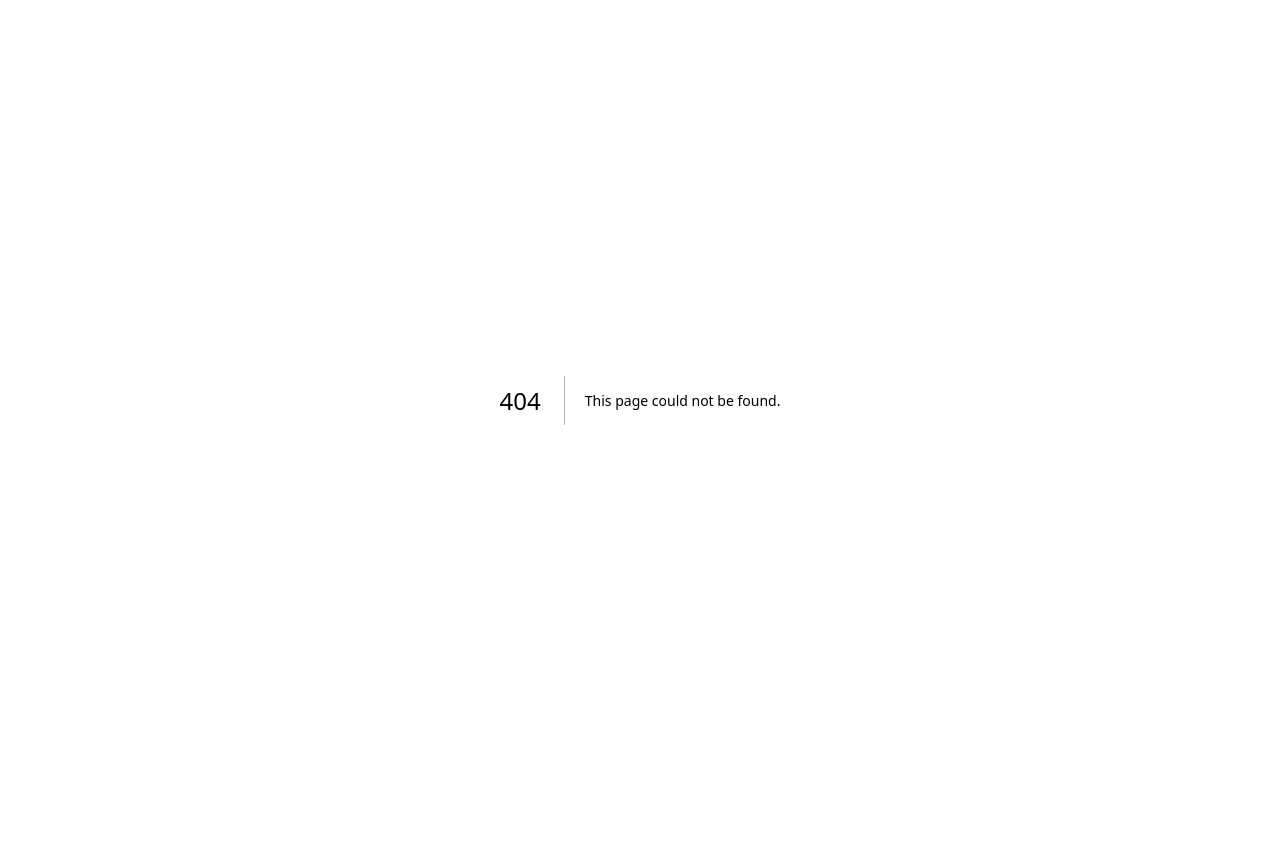
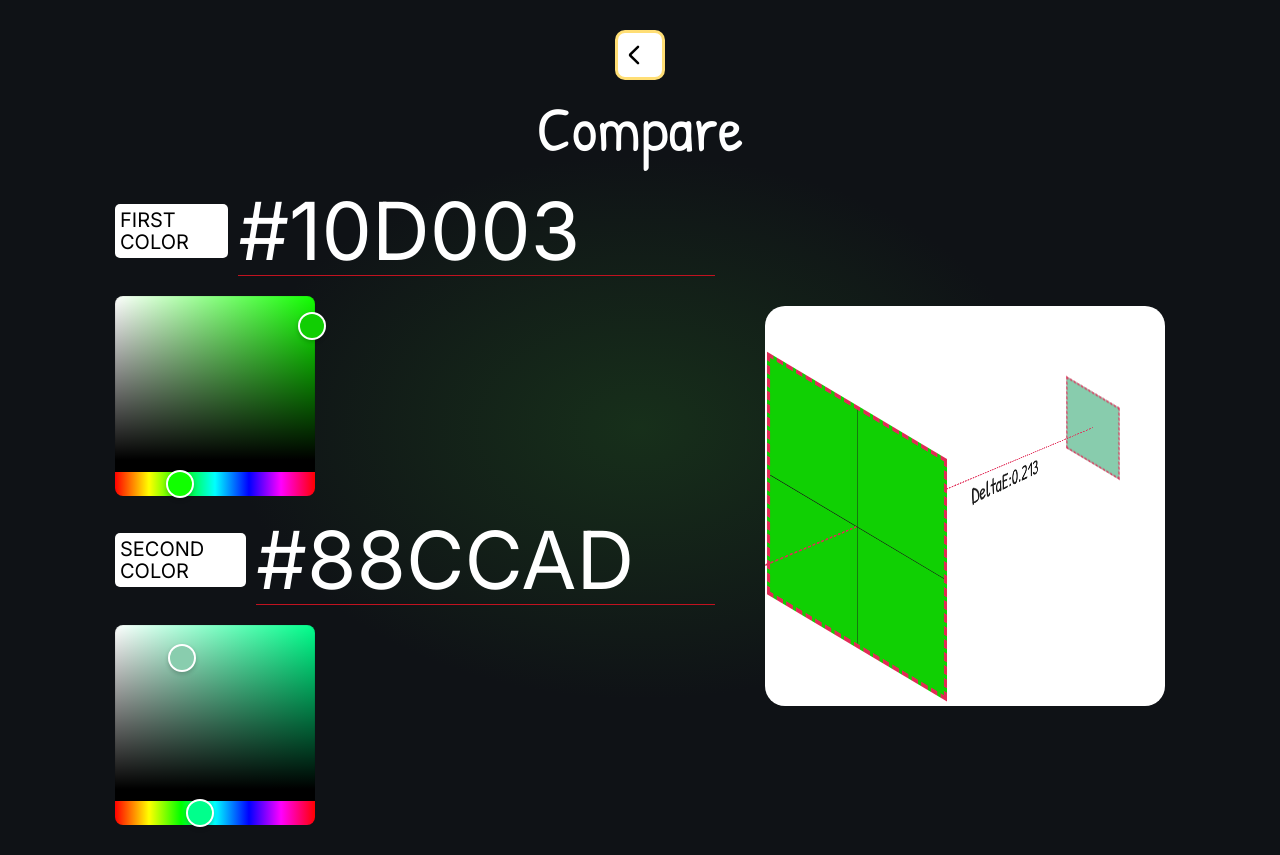
Before and after one commit to Andriikryl/color-mastery, a Next.js app: page /compare in a window 1280 px wide. Before the commit this address had no page. Before the commit the page ends 800 px from the top, so only its background shows below. Built offline with nearby package versions, Linux system fonts and the light colour scheme.

Commit message:
add  Compare page coponent

```diff
--- /dev/null
+++ b/src/app/compare/page.tsx
@@ -0,0 +1,72 @@
+"use client";
+import React, { useEffect, useState } from "react";
+import Container from "@/components/container/Container";
+import { Title } from "@/components/title/Title";
+import styles from "./style.module.css";
+import { getRandomHex } from "@/utils/randomHex";
+import { HexColorPicker } from "react-colorful";
+import InputHex from "@/components/inputHex/InputHex";
+import { colord, extend } from "colord";
+import labPlugin from "colord/plugins/lab";
+import LinkBack from "@/components/linkBack/LinkBack";
+extend([labPlugin]);
+export default function Compare() {
+  const [firstColor, setFirstColor] = useState("");
+  const [secondColor, setSecondColor] = useState("");
+
+  useEffect(() => {
+    setFirstColor(getRandomHex());
+  }, []);
+  useEffect(() => {
+    setSecondColor(getRandomHex());
+  }, []);
+
+  let delta = colord(firstColor).delta(secondColor);
+
+  return (
+    <section className={styles.compare__section}>
+      <Container>
+        <div className={styles.wrapper}>
+          <LinkBack />
+          <Title headingLevel="h1">Compare</Title>
+          <div className={styles.compare__box}>
+            <div className={styles.control__group}>
+              <div className={styles.flex__group}>
+                <InputHex
+                  set={setFirstColor}
+                  value={firstColor}
+                  labelTitle="First color"
+                />
+                <HexColorPicker color={firstColor} onChange={setFirstColor} />
+              </div>
+              <div className={styles.flex__group}>
+                <InputHex
+                  set={setSecondColor}
+                  value={secondColor}
+                  labelTitle="Second color"
+                />
+                <HexColorPicker color={secondColor} onChange={setSecondColor} />
+              </div>
+            </div>
+            <div className={styles.ex__block}>
+              <div
+                className={styles.axis__box}
+                style={{ backgroundColor: `${firstColor}` }}
+              >
+                <div className={styles.axis__x}></div>
+                <div className={styles.axis__y}></div>
+                <div className={styles.axis__z}>
+                  <p className={styles.delta}>DeltaE:{delta}</p>
+                </div>
+                <div
+                  className={styles.axis__child}
+                  style={{ backgroundColor: `${secondColor}` }}
+                ></div>
+              </div>
+            </div>
+          </div>
+        </div>
+      </Container>
+    </section>
+  );
+}
```
